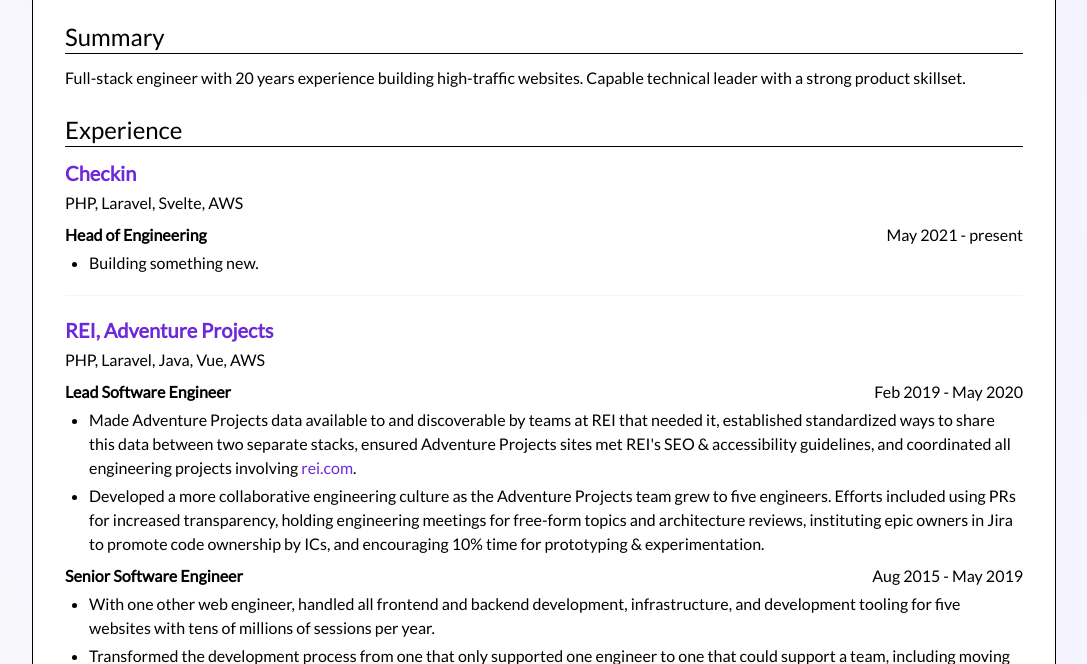
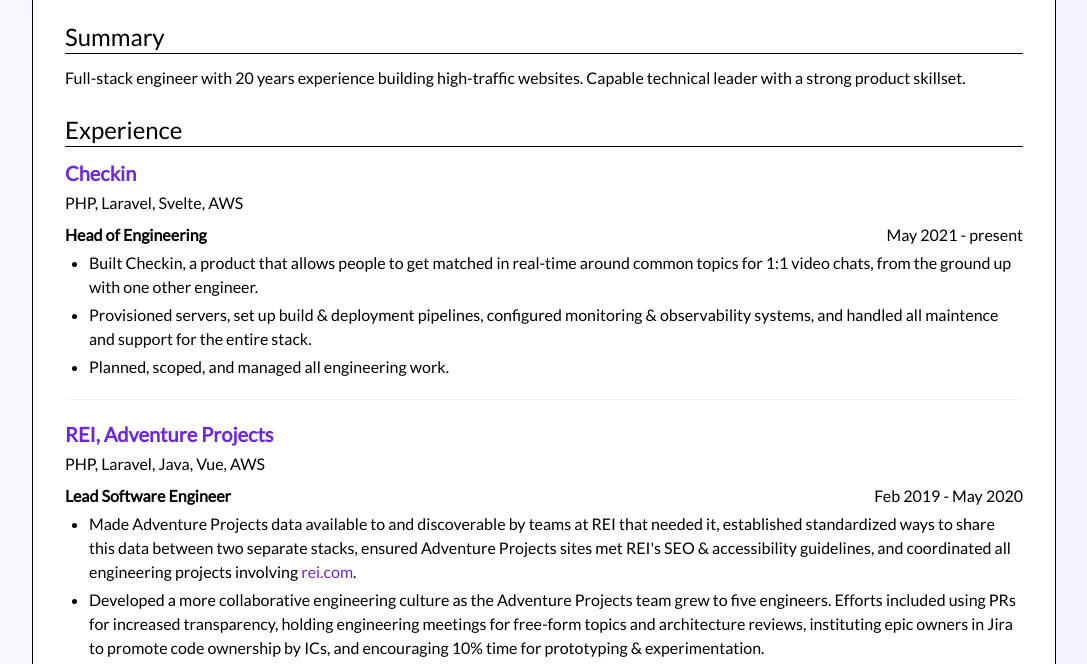
Before and after one commit to rachelv/magnetbox.org, a website: page resume/index.html in a window 1280 px wide. Shown: the part 136-800 px from the top of the page, without its empty margins (96-1183 px from the left). Drawn offline with Linux system fonts and the light colour scheme.

Commit message:
first pass at checkin section

```diff
--- a/resume/index.html
+++ b/resume/index.html
@@ -41,7 +41,9 @@
                                 <div>May 2021 - present</div>
                             </div>
                             <ul>
-                                <li>Building something new.</li>
+                                <li>Built Checkin, a product that allows people to get matched in real-time around common topics for 1:1 video chats, from the ground up with one other engineer.</li>
+                                <li>Provisioned servers, set up build &amp; deployment pipelines, configured monitoring &amp; observability systems, and handled all maintence and support for the entire stack.</li>
+                                <li>Planned, scoped, and managed all engineering work.</li>
                             </ul>
                         </div>
 
@@ -63,7 +65,7 @@
                                 <div>Aug 2015 - May 2019</div>
                             </div>
                             <ul>
-                                <li>With one other web engineer, handled all frontend and backend development, infrastructure, and development tooling for five websites with tens of millions of sessions per year.</li>
+                                <li>Handled all frontend and backend development, infrastructure, and development tooling for five websites with tens of millions of sessions per year with one other web engineer.</li>
                                 <li>Transformed the development process from one that only supported one engineer to one that could support a team, including moving code to github, provisioning local &amp; staging development environments, creating a continuous deployment process, and setting up monitoring &amp; observability systems.</li>
                                 <li>Guided the transformation of 10+ year old spaghetti code into modern web apps. Chose an MVC framework, rearchitected supporting components as necessary, refactored frontend code, and integrated frontend &amp; backend build systems to create a codebase that other engineers could work on enjoyably.</li>
                             </ul>
@@ -112,7 +114,7 @@
                             </div>
                             <ul>
                                 <li>Lead engineer for Wee Web, a website that allowed families to privately &amp; easily share photos, videos, and stories about their children.</li>
-                                <li>Built all site components from the gound up with one other engineer.</li>
+                                <li>Built all site components from the ground up with one other engineer.</li>
                             </ul>
                         </div>
 
```
Also changed, not shown: resume/styles-dist.css.
